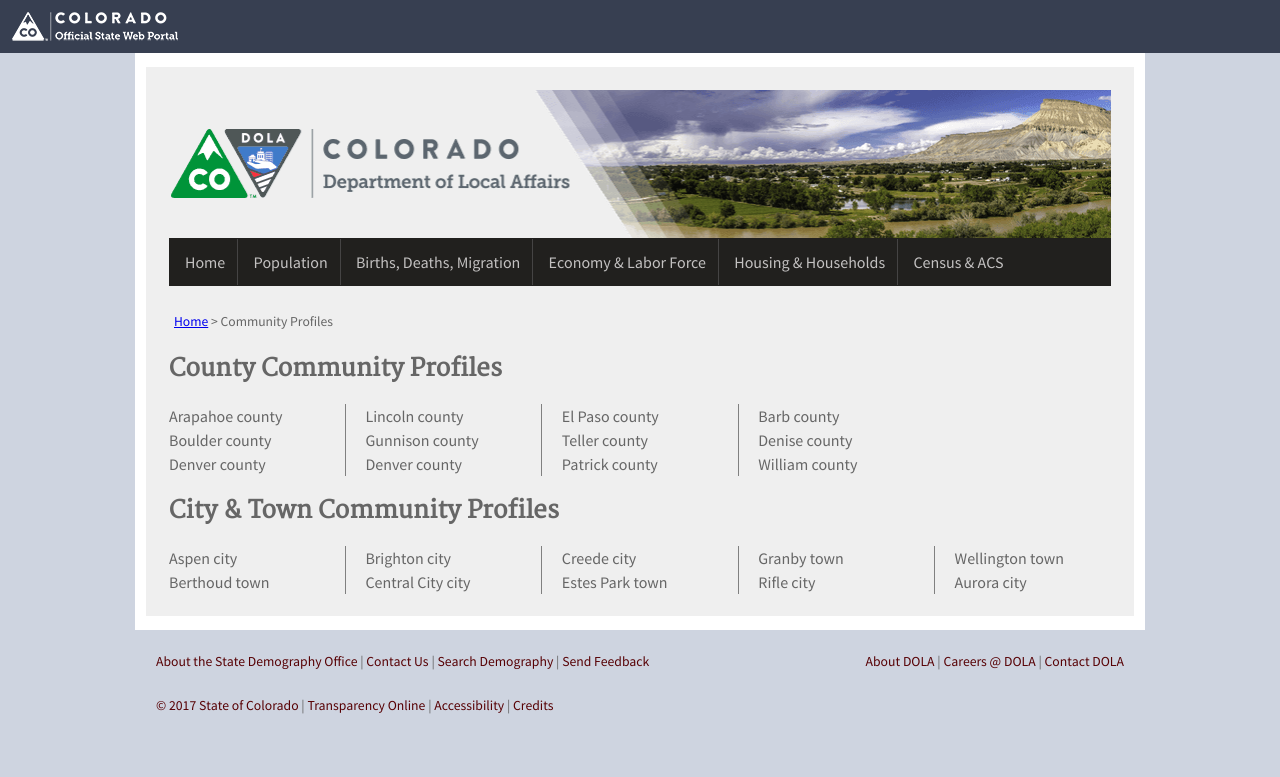
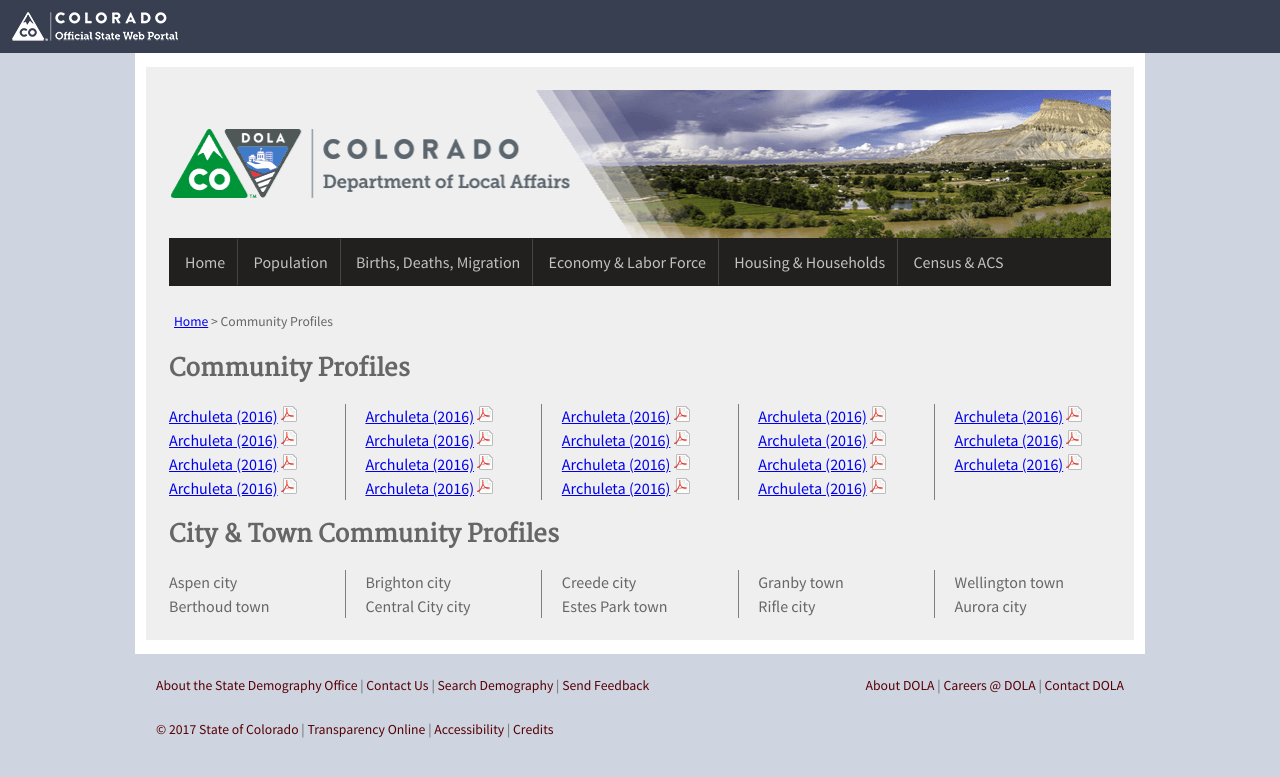
Before and after one commit to TBleess/Website_New, a Jekyll site: the page built from pages/9_Not_in_Menu/cp_test.md, in a window 1280 px wide. Shown: the top 777 px of the page. Built offline with Jekyll 4.4.1, drawn with Linux system fonts in a browser that asks for light colours.

Commit message:
Community Profile Page Links

```diff
--- a/pages/9_Not_in_Menu/cp_test.md
+++ b/pages/9_Not_in_Menu/cp_test.md
@@ -7,24 +7,32 @@
 published: true
 ---
 
-## County Community Profiles
+##  Community Profiles
 
 
 
 <div class="newspaper">
 
-Arapahoe county<br />
-Boulder county<br />
-Denver county<br />
-Lincoln county<br />
-Gunnison county <br />
-Denver county<br />
-El Paso county<br />
-Teller county<br />
-Patrick county<br />
-Barb county<br />
-Denise county<br />
-William county<br />
+<a href="https://drive.google.com/uc?export=download&id=0ByjImPUKASTTZXRhZm9GVHJiQ3c">Archuleta (2016)</a> <img src="/images/page_white_acrobat.png" alt ="download pdf file"><br />
+<a href="https://drive.google.com/uc?export=download&id=0ByjImPUKASTTZXRhZm9GVHJiQ3c">Archuleta (2016)</a> <img src="/images/page_white_acrobat.png" alt ="download pdf file"><br />
+<a href="https://drive.google.com/uc?export=download&id=0ByjImPUKASTTZXRhZm9GVHJiQ3c">Archuleta (2016)</a> <img src="/images/page_white_acrobat.png" alt ="download pdf file"><br />
+<a href="https://drive.google.com/uc?export=download&id=0ByjImPUKASTTZXRhZm9GVHJiQ3c">Archuleta (2016)</a> <img src="/images/page_white_acrobat.png" alt ="download pdf file"><br />
+<a href="https://drive.google.com/uc?export=download&id=0ByjImPUKASTTZXRhZm9GVHJiQ3c">Archuleta (2016)</a> <img src="/images/page_white_acrobat.png" alt ="download pdf file"><br />
+<a href="https://drive.google.com/uc?export=download&id=0ByjImPUKASTTZXRhZm9GVHJiQ3c">Archuleta (2016)</a> <img src="/images/page_white_acrobat.png" alt ="download pdf file"><br />
+<a href="https://drive.google.com/uc?export=download&id=0ByjImPUKASTTZXRhZm9GVHJiQ3c">Archuleta (2016)</a> <img src="/images/page_white_acrobat.png" alt ="download pdf file"><br />
+<a href="https://drive.google.com/uc?export=download&id=0ByjImPUKASTTZXRhZm9GVHJiQ3c">Archuleta (2016)</a> <img src="/images/page_white_acrobat.png" alt ="download pdf file"><br />
+<a href="https://drive.google.com/uc?export=download&id=0ByjImPUKASTTZXRhZm9GVHJiQ3c">Archuleta (2016)</a> <img src="/images/page_white_acrobat.png" alt ="download pdf file"><br />
+<a href="https://drive.google.com/uc?export=download&id=0ByjImPUKASTTZXRhZm9GVHJiQ3c">Archuleta (2016)</a> <img src="/images/page_white_acrobat.png" alt ="download pdf file"><br />
+<a href="https://drive.google.com/uc?export=download&id=0ByjImPUKASTTZXRhZm9GVHJiQ3c">Archuleta (2016)</a> <img src="/images/page_white_acrobat.png" alt ="download pdf file"><br />
+<a href="https://drive.google.com/uc?export=download&id=0ByjImPUKASTTZXRhZm9GVHJiQ3c">Archuleta (2016)</a> <img src="/images/page_white_acrobat.png" alt ="download pdf file"><br />
+<a href="https://drive.google.com/uc?export=download&id=0ByjImPUKASTTZXRhZm9GVHJiQ3c">Archuleta (2016)</a> <img src="/images/page_white_acrobat.png" alt ="download pdf file"><br />
+<a href="https://drive.google.com/uc?export=download&id=0ByjImPUKASTTZXRhZm9GVHJiQ3c">Archuleta (2016)</a> <img src="/images/page_white_acrobat.png" alt ="download pdf file"><br />
+<a href="https://drive.google.com/uc?export=download&id=0ByjImPUKASTTZXRhZm9GVHJiQ3c">Archuleta (2016)</a> <img src="/images/page_white_acrobat.png" alt ="download pdf file"><br />
+<a href="https://drive.google.com/uc?export=download&id=0ByjImPUKASTTZXRhZm9GVHJiQ3c">Archuleta (2016)</a> <img src="/images/page_white_acrobat.png" alt ="download pdf file"><br />
+<a href="https://drive.google.com/uc?export=download&id=0ByjImPUKASTTZXRhZm9GVHJiQ3c">Archuleta (2016)</a> <img src="/images/page_white_acrobat.png" alt ="download pdf file"><br />
+<a href="https://drive.google.com/uc?export=download&id=0ByjImPUKASTTZXRhZm9GVHJiQ3c">Archuleta (2016)</a> <img src="/images/page_white_acrobat.png" alt ="download pdf file"><br />
+<a href="https://drive.google.com/uc?export=download&id=0ByjImPUKASTTZXRhZm9GVHJiQ3c">Archuleta (2016)</a> <img src="/images/page_white_acrobat.png" alt ="download pdf file"><br />
+
 </div>
 
 
```
